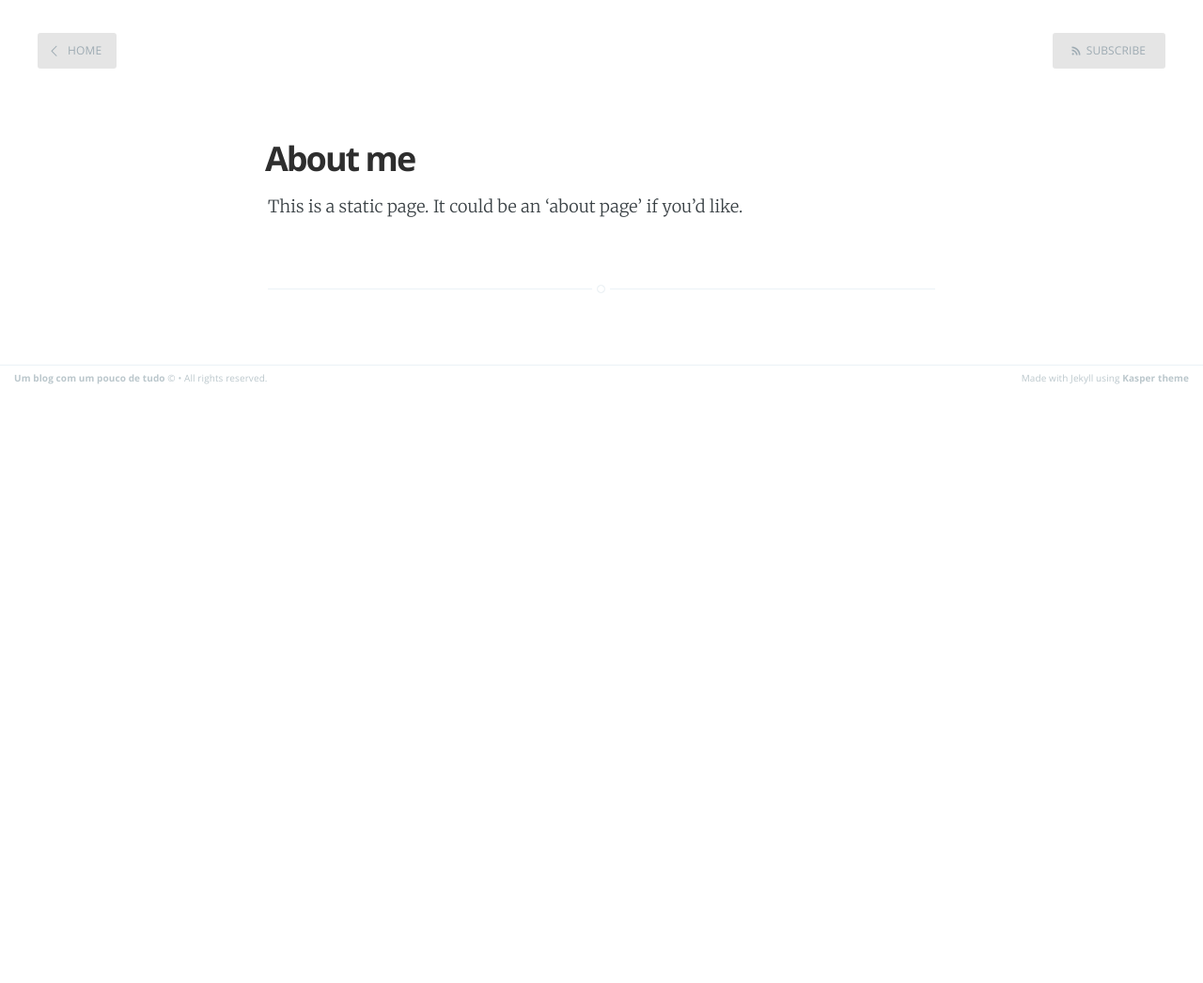
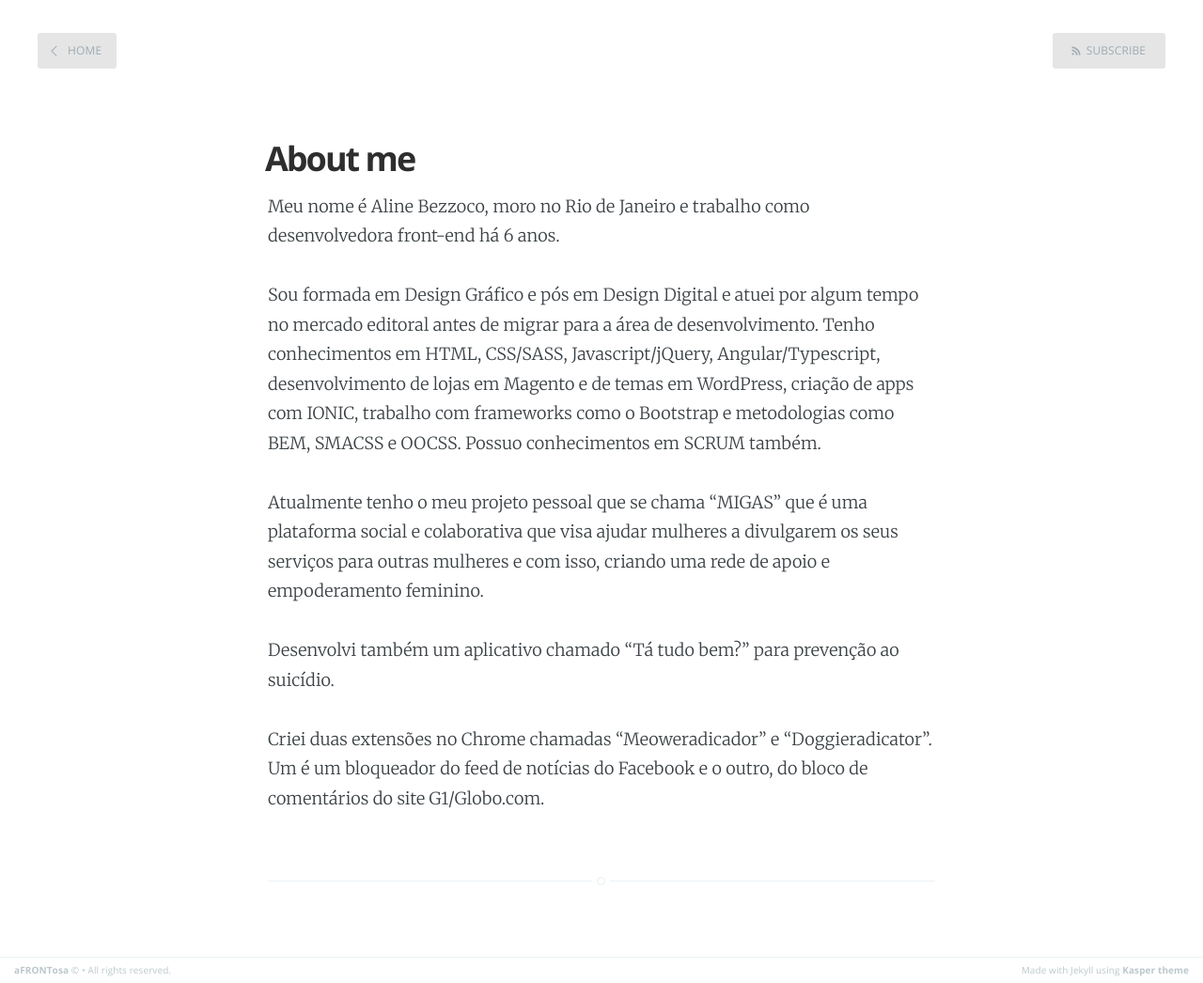
Before and after one commit to alinebezzoco/bezzocoaline.github.io, a Jekyll site: the page built from about.md, in a window 1280 px wide. Shown: the whole page at 94% size. Built offline with Jekyll 4.4.1, drawn with Linux system fonts in a browser that asks for light colours; before the commit the page ends 900 px from its top, so only the background shows below that.

Commit message:
update blog infos

```diff
--- a/_config.yml
+++ b/_config.yml
@@ -1,5 +1,5 @@
-name: Um blog com um pouco de tudo
-description: Desenvolvimento, empoderamento feminino e entre outras coisas
+name: aFRONTosa
+description: Desenvolvimento, empoderamento feminino e outras coisas
 meta_description:
 
 markdown: kramdown
--- a/about.md
+++ b/about.md
@@ -3,4 +3,13 @@ layout: page
 title: About me
 ---
 
-This is a static page. It could be an 'about page' if you'd like.
+Meu nome é Aline Bezzoco, moro no Rio de Janeiro e trabalho como desenvolvedora front-end há 6 anos.
+
+Sou formada em Design Gráfico e pós em Design Digital e atuei por algum tempo no mercado editoral antes de migrar para a área de desenvolvimento. Tenho conhecimentos em HTML, CSS/SASS, Javascript/jQuery, Angular/Typescript, desenvolvimento de lojas em Magento e de temas em WordPress, criação de apps com IONIC, trabalho com frameworks como o Bootstrap e metodologias como BEM, SMACSS e OOCSS.
+Possuo conhecimentos em SCRUM também.
+
+Atualmente tenho o meu projeto pessoal que se chama "MIGAS" que é uma plataforma social e colaborativa que visa ajudar mulheres a divulgarem os seus serviços para outras mulheres e com isso, criando uma rede de apoio e empoderamento feminino.
+
+Desenvolvi também um aplicativo chamado "Tá tudo bem?" para prevenção ao suicídio.
+
+Criei duas extensões no Chrome chamadas "Meoweradicador" e "Doggieradicator". Um é um bloqueador do feed de notícias do Facebook e o outro, do bloco de comentários do site G1/Globo.com.
```
Also changed, not shown: assets/images/profile.png.
